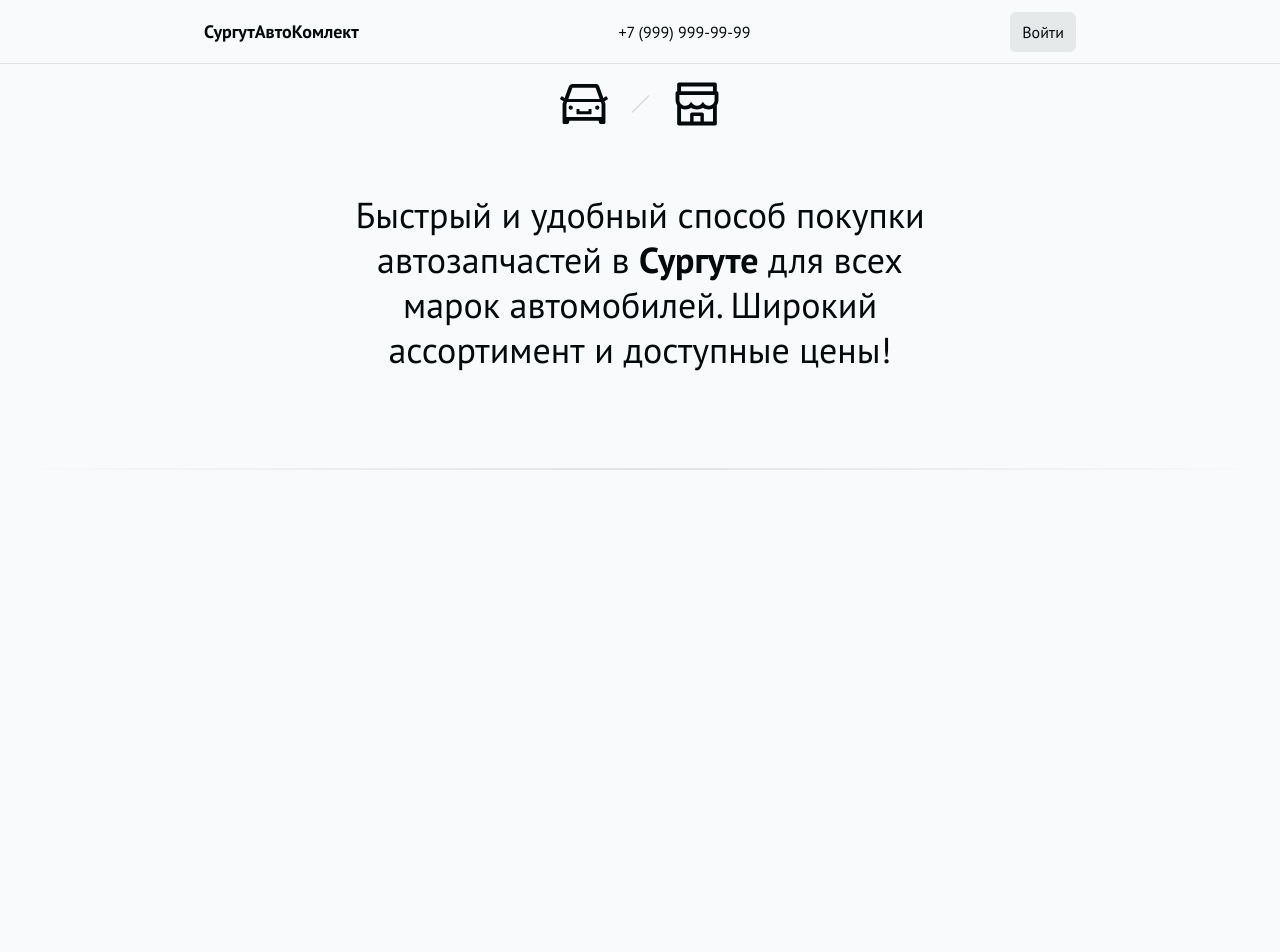
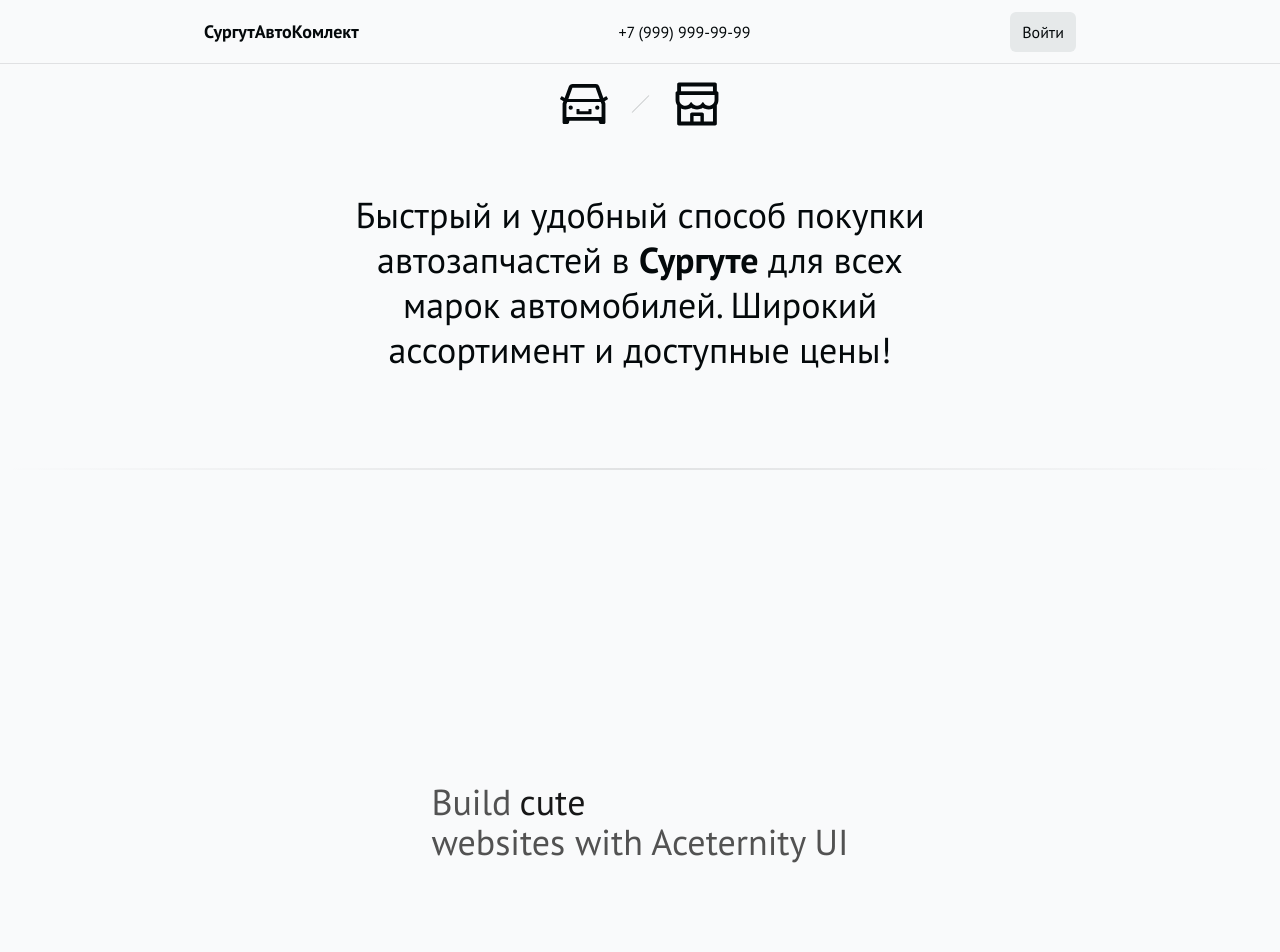
Before and after one commit to EvgeniiBazalev/surgut-auto-complect, a Next.js app: page / in a window 1280 px wide. Shown: the top 952 px of the page. Built offline with nearby package versions, Linux system fonts and the light colour scheme; no server answers.

Commit message:
FlipWords component add

```diff
--- a/app/page.tsx
+++ b/app/page.tsx
@@ -1,3 +1,9 @@
+import FlipWordsForMain from "@/components/pageComponents/mainPage/FlipWordsForMain";
+
 export default function Index() {
-  return <></>;
+  return (
+    <>
+      <FlipWordsForMain />
+    </>
+  );
 }
--- /dev/null
+++ b/components/pageComponents/mainPage/FlipWords.tsx
@@ -0,0 +1,82 @@
+"use client";
+import React, { useCallback, useEffect, useState } from "react";
+import { AnimatePresence, motion } from "framer-motion";
+import { cn } from "@/lib/utils";
+
+export const FlipWords = ({
+  words,
+  duration = 3000,
+  className,
+}: {
+  words: string[];
+  duration?: number;
+  className?: string;
+}) => {
+  const [currentWord, setCurrentWord] = useState(words[0]);
+  const [isAnimating, setIsAnimating] = useState<boolean>(false);
+
+  const startAnimation = useCallback(() => {
+    const word = words[words.indexOf(currentWord) + 1] || words[0];
+    setCurrentWord(word);
+    setIsAnimating(true);
+  }, [currentWord, words]);
+
+  useEffect(() => {
+    if (!isAnimating)
+      setTimeout(() => {
+        startAnimation();
+      }, duration);
+  }, [isAnimating, duration, startAnimation]);
+
+  return (
+    <AnimatePresence
+      onExitComplete={() => {
+        setIsAnimating(false);
+      }}
+    >
+      <motion.div
+        initial={{
+          opacity: 0,
+          y: 10,
+        }}
+        animate={{
+          opacity: 1,
+          y: 0,
+        }}
+        transition={{
+          type: "spring",
+          stiffness: 100,
+          damping: 10,
+        }}
+        exit={{
+          opacity: 0,
+          y: -40,
+          x: 40,
+          filter: "blur(8px)",
+          scale: 2,
+          position: "absolute",
+        }}
+        className={cn(
+          "z-10 inline-block relative text-left text-neutral-900 dark:text-neutral-100 px-2",
+          className
+        )}
+        key={currentWord}
+      >
+        {currentWord.split("").map((letter, index) => (
+          <motion.span
+            key={currentWord + index}
+            initial={{ opacity: 0, y: 10, filter: "blur(8px)" }}
+            animate={{ opacity: 1, y: 0, filter: "blur(0px)" }}
+            transition={{
+              delay: index * 0.08,
+              duration: 0.4,
+            }}
+            className="inline-block"
+          >
+            {letter}
+          </motion.span>
+        ))}
+      </motion.div>
+    </AnimatePresence>
+  );
+};
--- /dev/null
+++ b/components/pageComponents/mainPage/FlipWordsForMain.tsx
@@ -0,0 +1,15 @@
+import React from "react";
+import { FlipWords } from "./FlipWords";
+const words = ["better", "cute", "beautiful", "modern"];
+
+export default function FlipWordsForMain() {
+  return (
+    <div className="h-[40rem] flex justify-center items-center px-4">
+      <div className="text-4xl mx-auto font-normal text-neutral-600 dark:text-neutral-400">
+        Build
+        <FlipWords words={words} /> <br />
+        websites with Aceternity UI
+      </div>
+    </div>
+  );
+}
```
